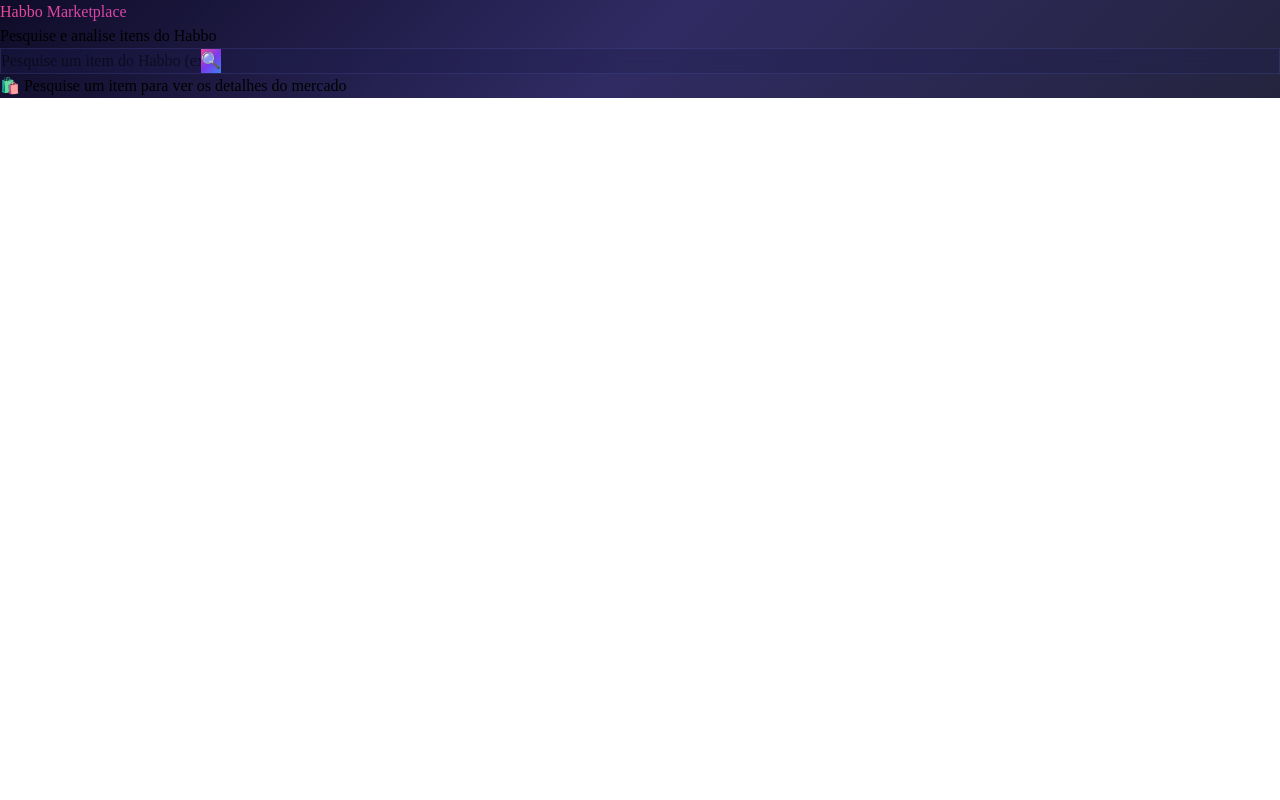
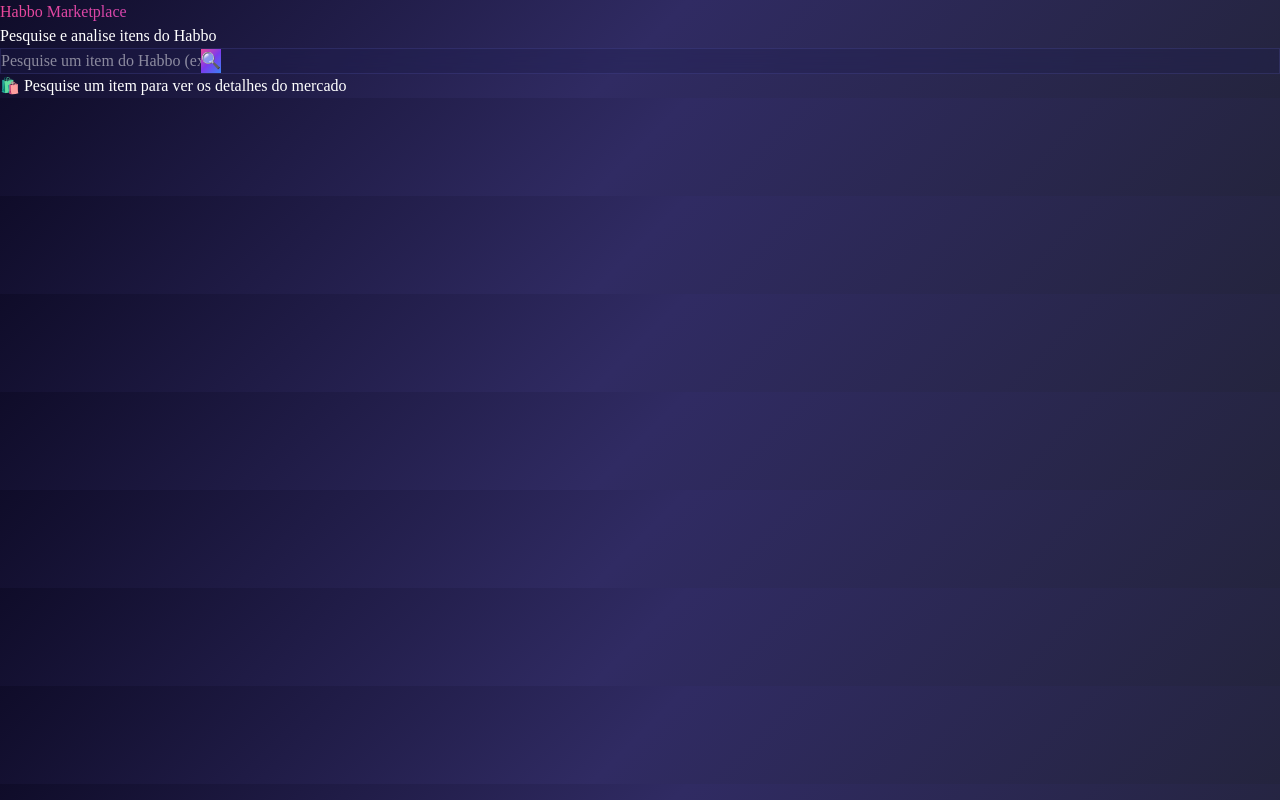
Before and after one commit to HaciendaBaby/habbo_marketplace, a React (Vite) app in the folder client/: page / in a window 1280 px wide. Built offline with nearby package versions, Linux system fonts and the light colour scheme.

Commit message:
Checkpoint: index.css corrigido: adicionadas variáveis CSS para background, foreground e border. Adicionado fundo gradiente ao body. Agora a página deve aparecer com cores corretas.

```diff
--- a/client/src/index.css
+++ b/client/src/index.css
@@ -1,11 +1,19 @@
 @import "tailwindcss";
 
 @layer base {
+  :root {
+    --background: 15 12 41;
+    --foreground: 255 255 255;
+    --border: 100 100 200;
+  }
+
   * {
     @apply border-border;
   }
+
   body {
-    @apply bg-background text-foreground;
+    background: linear-gradient(135deg, #0f0c29 0%, #302b63 50%, #24243e 100%);
+    color: rgb(var(--foreground));
   }
 }
 
```
Also changed, not shown: 1 other file (tests, documents, lock files or other folders).
